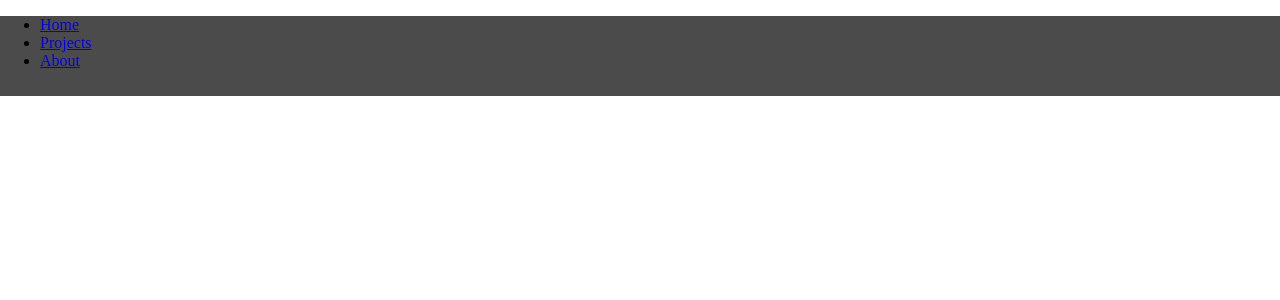
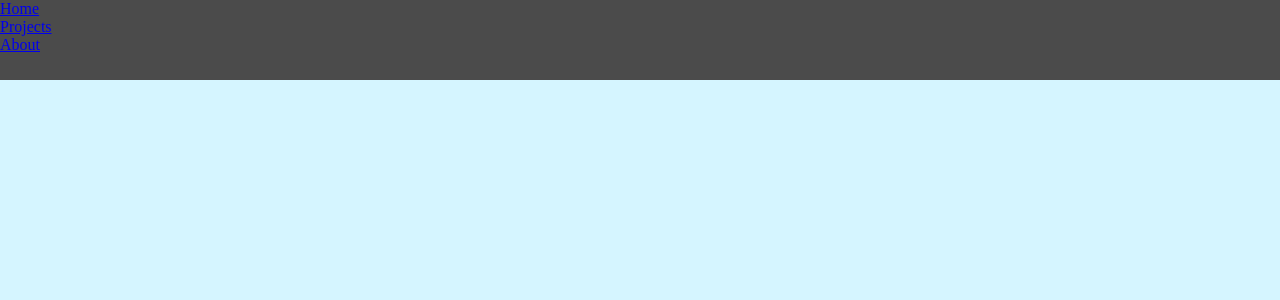
Before and after one commit to cammcding/personal-site, a React (Vite) app in the folder impl/: page /home in a window 1280 px wide. Shown: the top 300 px of the page. Built offline with nearby package versions, Linux system fonts and the light colour scheme.

Commit message:
Navbar styling

```diff
--- a/impl/src/master-style.css
+++ b/impl/src/master-style.css
@@ -11,8 +11,20 @@
 
 /* ============ Basics ============ */
 
+/* This is a universal reset */
+* {
+    margin: 0;
+    padding: 0;
+    border: 0;
+    outline: 0;
+    font-size: 100%;
+    vertical-align: baseline;
+    background: transparent;
+}
+
 html, body {
     margin: 0px;
+    padding: 0px;
     height: 100%;
     width: 100%;
     overflow: auto;
@@ -36,14 +48,10 @@ body {
 
 
 .home-page-container {
-
-    height: 200vh;
+    background-color: rgb(213, 245, 255);
 }
 
-/* ============ Animated Blocks ============ */
-div.home-page-blocks-container {
-}
-
+/* ============ Home Page Animated Blocks ============ */
 #animated-blocks-grid {
     display: flex;
     flex-wrap: wrap;
```
